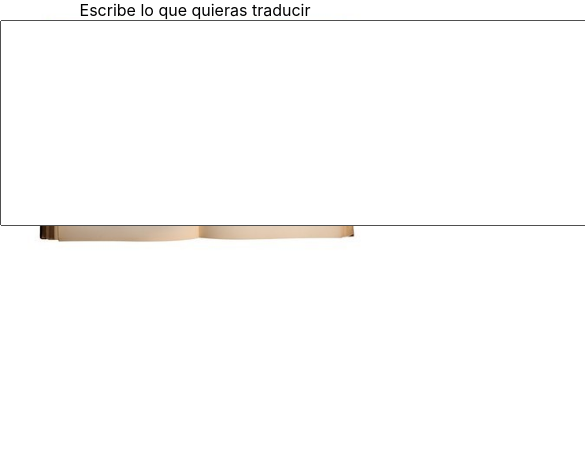
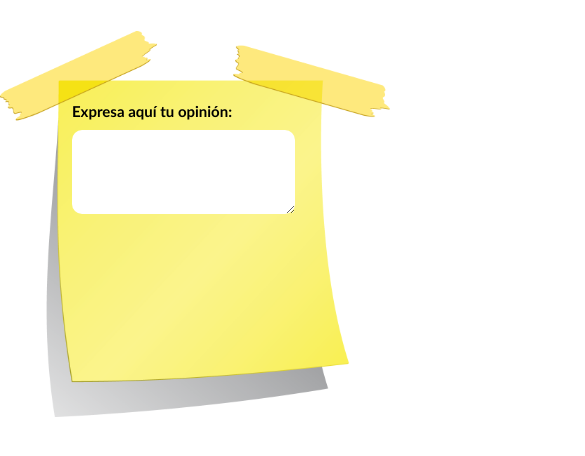
Before and after one commit to LuciaMezquida/traductor-mimimi, a React (Create React App) app: page / in a window 390 px wide. Shown: the top 456 px of the page, 585 px wide, since content can reach past the window. Built offline with nearby package versions, Linux system fonts and the light colour scheme.

Commit message:
Add media queries to tablet and desktop

```diff
--- a/src/components/App.js
+++ b/src/components/App.js
@@ -17,10 +17,10 @@ class App extends React.Component {
 
   render() {
     return (
-      <>
+      <div className="App">
         <TextInput handleInputText={this.handleText} />
         <MIMIMITranslator value={this.text} />
-      </>
+      </div>
     );
   }
 }
--- a/src/components/TextInput.js
+++ b/src/components/TextInput.js
@@ -14,19 +14,17 @@ class TextInput extends React.Component {
   }
   render() {
     return (
-      <div className="App">
       <label htmlFor="tranlator" className="App__label">
-          Escribe lo que quieras traducir
+        Expresa aquí tu opinión:
         <textarea
           className="App__label--text"
           name="tranlator"
           id="tranlator"
-            cols="60"
+          cols="30"
           rows="10"
           onChange={this.handleChange}
         ></textarea>
       </label>
-      </div>
     );
   }
 }
--- a/src/styleSheets/App.scss
+++ b/src/styleSheets/App.scss
@@ -1,12 +1,51 @@
 .App {
-  text-align: center;
+  width: 70%;
+  margin: auto;
   &__label {
     display: block;
+    padding-top: 15%;
+    margin-left: 3%;
+    font-size: 15px;
+    font-weight: 700;
+    @media all and (min-width: 768px) {
+      padding-top: 20%;
+      margin-left: 5%;
+      font-size: 38px;
+    }
+    @media all and (min-width: 1024px) {
+      padding-top: 25%;
+      margin-left: 6%;
+      font-size: 48px;
+    }
     &--text {
+      padding: 6px;
+      width: 88%;
+      height: 10vh;
+      font-size: 12px;
       display: block;
-      margin: auto;
       outline-style: none;
-      font-size: 18px;
+      margin-top: 10px;
+      background-color: white;
+      border: none;
+      border-radius: 10px;
+      @media all and (min-width: 768px) {
+        font-size: 20px;
+        height: 20vh;
+      }
+      @media all and (min-width: 1024px) {
+        font-size: 30px;
+        height: 30vh;
+      }
     }
   }
 }
+.translation {
+  font-size: 15px;
+  padding-left: 7%;
+  @media all and (min-width: 768px) {
+    font-size: 22px;
+  }
+  @media all and (min-width: 1024px) {
+    font-size: 35px;
+  }
+}
--- a/src/styleSheets/index.scss
+++ b/src/styleSheets/index.scss
@@ -1,14 +1,18 @@
+* {
+  box-sizing: border-box;
+  margin-top: 8%;
+  @media all and (min-width: 768px) {
+    margin-top: 5%;
+  }
+  @media all and (min-width: 1024px) {
+    margin-top: 0;
+  }
+}
+
 body {
-  background-image: url(../book.jpg);
+  font-family: "Trebuchet MS", "Lucida Sans Unicode", "Lucida Grande", "Lucida Sans", Arial,
+    sans-serif;
+  background-image: url(../note.png);
   background-repeat: no-repeat;
   background-size: cover;
-  margin: 0;
-  font-family: -apple-system, BlinkMacSystemFont, "Segoe UI", "Roboto", "Oxygen", "Ubuntu",
-    "Cantarell", "Fira Sans", "Droid Sans", "Helvetica Neue", sans-serif;
-  -webkit-font-smoothing: antialiased;
-  -moz-osx-font-smoothing: grayscale;
 }
-
-code {
-  font-family: source-code-pro, Menlo, Monaco, Consolas, "Courier New", monospace;
-}
```
Also changed, not shown: src/note.png (added). Lines whose indentation alone changed are shown as unchanged.
